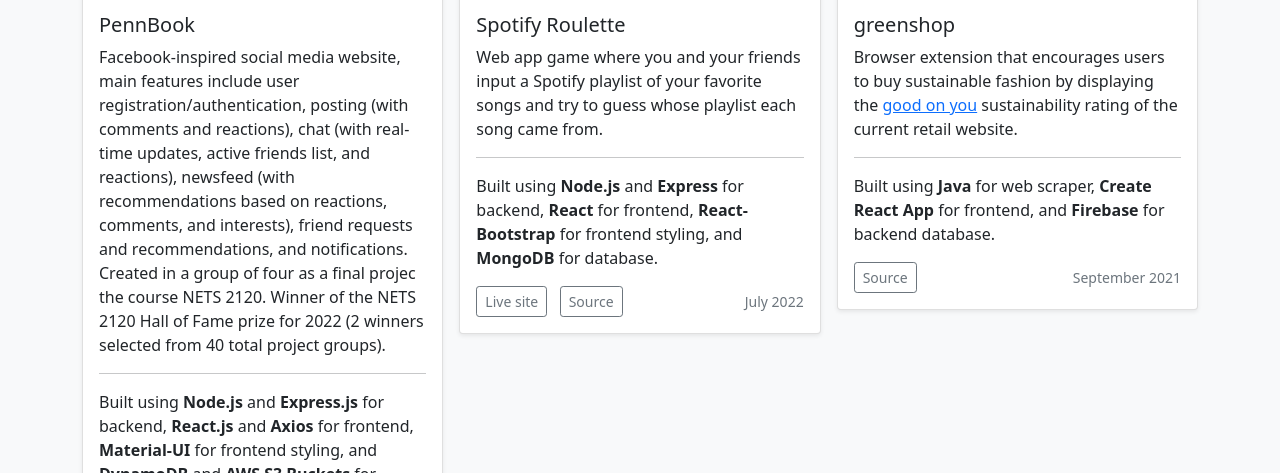
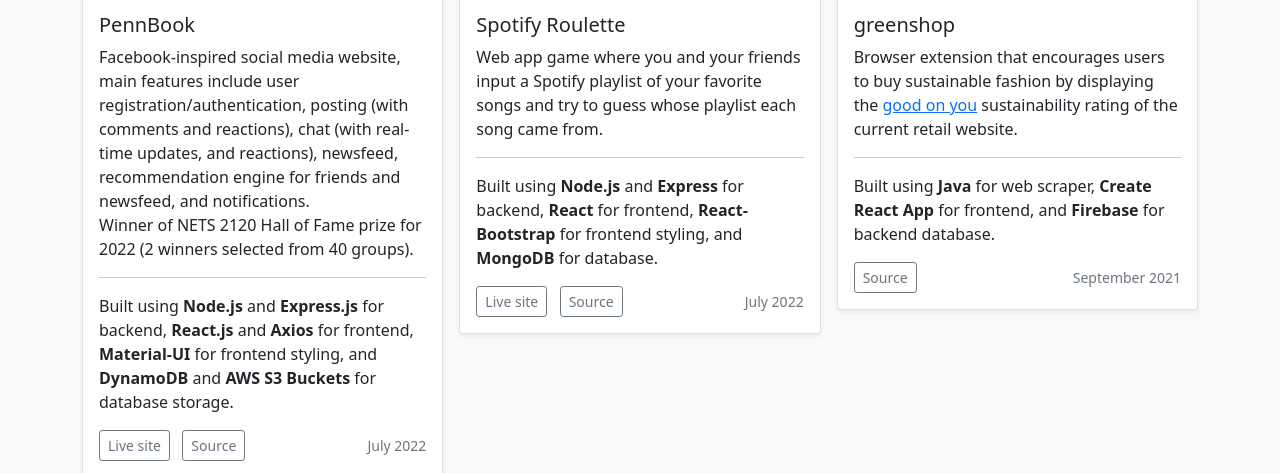
Before and after one commit to asingh125/asingh125.github.io, a plain HTML site: page index.html in a window 1280 px wide. Shown: the part 908-1381 px from the top of the page. Drawn offline with nearby package versions, Linux system fonts and the light colour scheme.

Commit message:
small pb changes

```diff
--- a/index.html
+++ b/index.html
@@ -87,9 +87,9 @@
             <div class="card-body">
               <h5 class="card-title">PennBook</h5>
               <p class="card-text">
-                Facebook-inspired social media website, main features include user registration/authentication, posting (with comments and reactions), chat (with real-time updates, active friends list, and reactions), newsfeed (with recommendations based on reactions, comments, and interests), friend requests and recommendations, and notifications.
-                Created in a group of four as a final projec the course NETS 2120.
-                Winner of the NETS 2120 Hall of Fame prize for 2022 (2 winners selected from 40 total project groups).
+                Facebook-inspired social media website, main features include user registration/authentication, posting (with comments and reactions), chat (with real-time updates, and reactions), newsfeed, recommendation engine for friends and newsfeed, and notifications.
+                <br/>
+                Winner of NETS 2120 Hall of Fame prize for 2022 (2 winners selected from 40 groups).
                 <br/>
                 <hr/>
                 Built using <b>Node.js</b> and <b>Express.js</b> for backend, <b>React.js</b> and <b>Axios</b> for frontend, <b>Material-UI</b> for frontend styling, and <b>DynamoDB</b> and <b>AWS S3 Buckets</b> for database storage.
```
